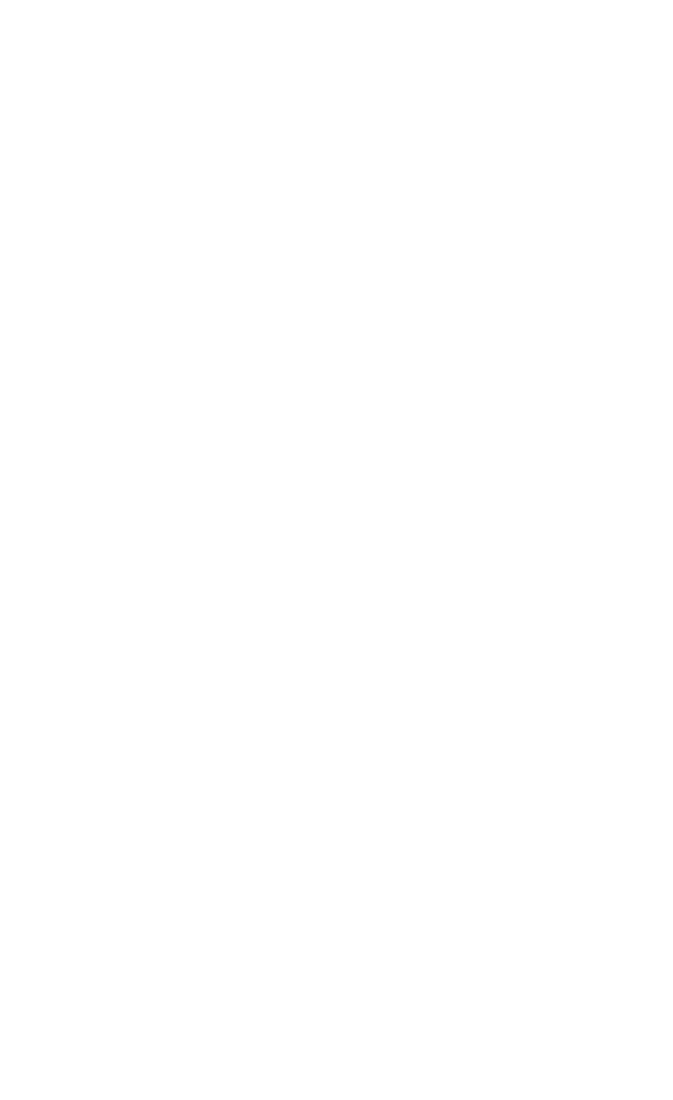
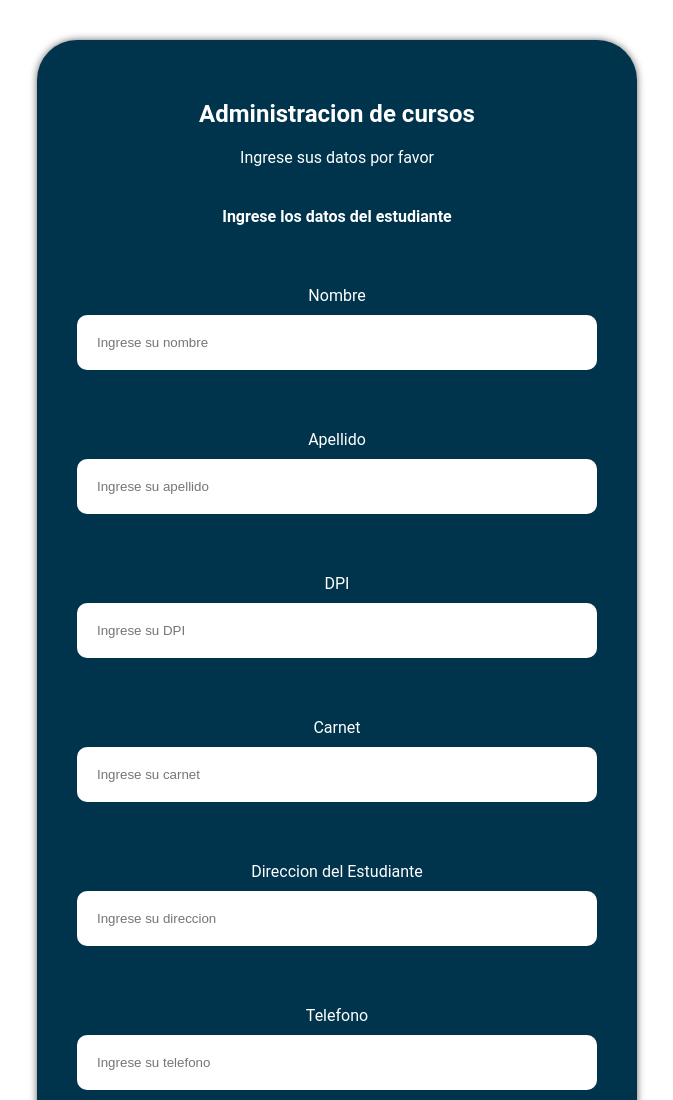
Before and after one commit to AlbertJohanson/proyecto-final-semetre-introduccion, a plain HTML site: page index.html in a window 1280 px wide. Shown: the top 1100 px of the page, without its empty margins (303-976 px from the left). Before the commit the page ends 800 px from the top, so only its background shows below. Drawn offline with Linux system fonts and the light colour scheme.

Commit message:
[ADD] Changes

```diff
--- a/index.html
+++ b/index.html
@@ -4,9 +4,164 @@
     <meta charset="UTF-8">
     <meta http-equiv="X-UA-Compatible" content="IE=edge">
     <meta name="viewport" content="width=device-width, initial-scale=1.0">
-    <title>Document</title>
+    <title>Administracion de cursos</title>
 </head>
+<style>
+    * {
+        margin: 0;
+        padding: 0;
+        box-sizing: border-box;
+    }
+
+    body {
+        background-color: #ffffff;
+        font-family: 'Roboto', sans-serif;
+        padding: 40px 0;
+    }
+
+    section{
+        max-width: 600px;
+        margin: 0 auto;
+        border-radius: 40px;
+        background-color: rgb(0, 52, 76);
+        padding: 40px 0;
+        -webkit-box-shadow: 0px 0px 8px -1px rgba(0,0,0,0.75);
+        -moz-box-shadow: 0px 0px 8px -1px rgba(0,0,0,0.75);
+        box-shadow: 0px 0px 8px -1px rgba(0,0,0,0.75);
+    }
+
+    h1,
+    h4{
+        text-align: center;
+        margin: 20px 0;
+        color: #ffffff;
+    }
+
+    span{
+        display: block;
+        text-align: center;
+        margin-bottom: 20px;
+        color: #ffffff;
+    }
+
+    form{
+        padding: 0 40px 40px 40px;
+        display: flex;
+        flex-direction: column;
+    }
+
+    form label{
+        color: #ffffff;
+        margin-bottom: 10px;
+        text-align: center;
+        margin-top: 40px;
+    }
+
+    form input{
+        padding: 20px;
+        border-radius: 10px;
+        border: none;
+        margin-bottom: 20px;
+    }
+</style>
 <body>
+    <section>
+        <h1>Administracion de cursos</h1>
+        <span>Ingrese sus datos por favor</span>
 
+        <div>
+            <form>
+                <h4>Ingrese los datos del estudiante</h4>
+
+                <label for="nombre">Nombre</label>
+                <input type="text" name="nombre" id="nombre" placeholder="Ingrese su nombre">
+
+                <label for="apellido">Apellido</label>
+                <input type="text" name="apellido" id="apellido" placeholder="Ingrese su apellido">
+
+                <label for="dpi">DPI</label>
+                <input type="text" name="dpi" id="dpi" placeholder="Ingrese su DPI">
+
+                <label for="carnet">Carnet</label>
+                <input type="text" name="carnet" id="carnet" placeholder="Ingrese su carnet">
+
+                <label for="direccion_estudian">Direccion del Estudiante</label>
+                <input type="text" name="direccion_estudian" id="direccion_estudian" placeholder="Ingrese su direccion">
+
+                <label for="telefono">Telefono</label>
+                <input type="text" name="telefono" id="telefono" placeholder="Ingrese su telefono">
+
+            <!--Forma de pago de tarjeta-->
+
+
+
+                <h4>Ingrese los datos de la tarjeta</h4>
+
+                <label for="nombre">Nombre</label>
+                <input type="text" name="nombre" placeholder="Nombre">
+
+                <label for="email">Email</label>
+                <input type="email" name="email" placeholder="Ingrese su Email">
+
+                <label for="cantidad">Cantidad</label>
+                <input type="number" name="cantidad" placeholder="Cantidad">
+
+                <label for="card_number">Numero de la Tarjeta</label>
+                <input type="text" name="card_number" placeholder="Numero de la Tarjeta">
+
+                <label for="expiration_date">Fecha de Expiracion</label>
+                <input type="text" name="expiration_date" placeholder="Fecha de Expiracion">
+
+                <label for="cvv">CVV</label>
+                <input type="text" name="cvv" placeholder="CVV">
+
+                <input type="submit" value="Submit">
+              </form>
+        </div>
+    </section>
 </body>
 </html>
+<script>
+    //get name, apellido and carnet field values in the form and show a welcome message
+
+    const form = document.querySelector('form');
+    const nombre = document.querySelector('#nombre');
+    const apellido = document.querySelector('#apellido');
+    const carnet = document.querySelector('#carnet');
+
+    //generate a meesaage
+    const generateMessage = (name, lastname, carnet) => {
+        return `Bienvenido ${name} ${lastname} con carnet ${carnet}`;
+    }
+
+    //show the message
+    const showMessage = (message) => {
+        const div = document.createElement('div');
+        div.appendChild(document.createTextNode(message));
+        div.classList.add('message');
+        document.querySelector('section').appendChild(div);
+    }
+
+    //add styles to the message
+    const addStyles = () => {
+        const message = document.querySelector('.message');
+        message.style.backgroundColor = '#ffffff';
+        message.style.color = '#000000';
+        message.style.padding = '20px';
+        message.style.textAlign = 'center';
+        message.style.marginTop = '20px';
+        message.style.borderRadius = '10px';
+    }
+
+
+    form.addEventListener('submit', (e) => {
+        e.preventDefault();
+        const message = generateMessage(nombre.value, apellido.value, carnet.value);
+        showMessage(message);
+        addStyles();
+    });
+
+
+
+
+</script>
```
